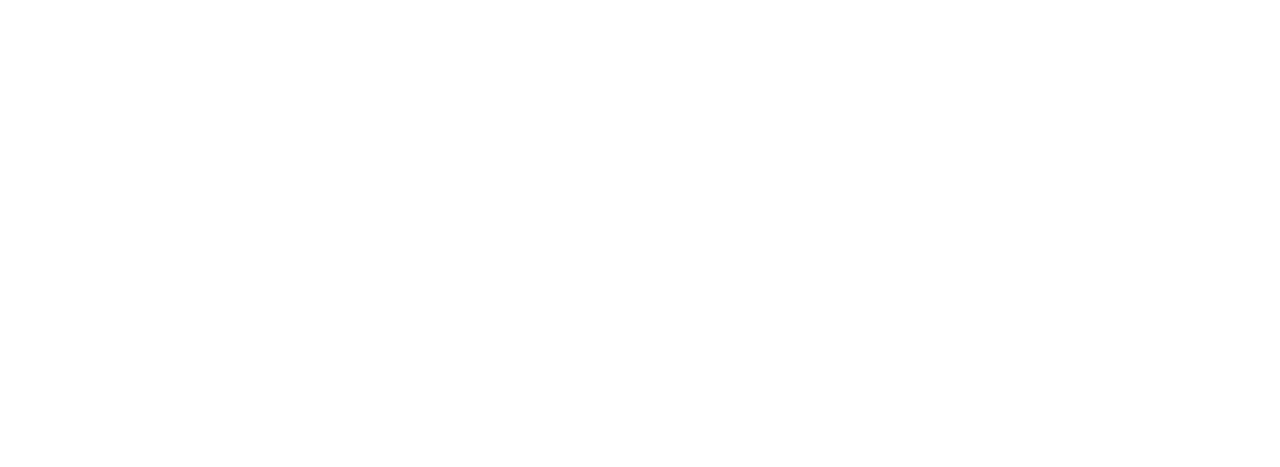
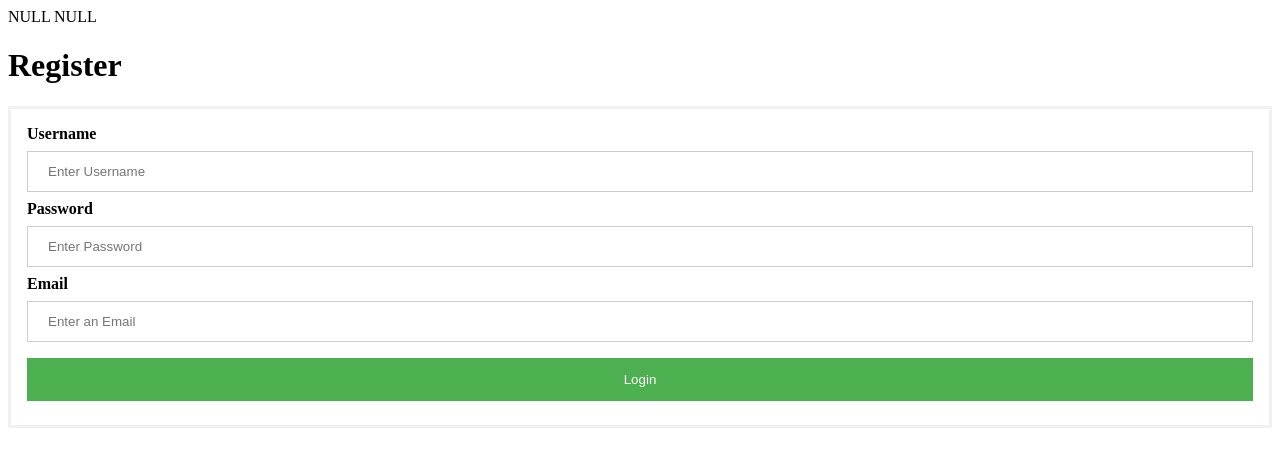
Before and after one commit to elijahcruz12/The-Great-PHP-Repo, a PHP site: page /register.php in a window 1280 px wide. Before the commit the part shown is empty. Shown: the top 467 px of the page. Run offline with PHP 8.4, Linux system fonts and the light colour scheme; data that the repository does not hold is empty.

Commit message:
Worked on the login and register. Will do register first.

```diff
--- a/login/mysqli/v1/register.php
+++ b/login/mysqli/v1/register.php
@@ -0,0 +1,129 @@
+<?php
+//The login page
+
+// Turns the POST into easier variables.
+$username = $_POST['uname'];
+$password = $_POST['psw'];
+$email = $_POST['email'];
+
+var_dump($username);
+var_dump($password);
+
+//For dev purposes the salt for the passwordcrypt is the email is the email.
+?>
+<html>
+    <head>
+        <title>Register</title>
+        <meta name="viewport" content="width=device-width, initial-scale=1">
+        <style>
+            /* Bordered form */
+            form {
+                border: 3px solid #f1f1f1;
+            }
+
+            /* Full-width inputs */
+            input[type=text], input[type=password], input[type=email] {
+                width: 100%;
+                padding: 12px 20px;
+                margin: 8px 0;
+                display: inline-block;
+                border: 1px solid #ccc;
+                box-sizing: border-box;
+            }
+
+            /* Set a style for all buttons */
+            button {
+                background-color: #4CAF50;
+                color: white;
+                padding: 14px 20px;
+                margin: 8px 0;
+                border: none;
+                cursor: pointer;
+                width: 100%;
+            }
+
+            /* Add a hover effect for buttons */
+            button:hover {
+                opacity: 0.8;
+            }
+
+            /* Add padding to containers */
+            .container {
+                padding: 16px;
+            }
+        </style>
+    </head>
+    <body>
+<?php
+if(!empty($_POST['uname']) && !empty($_POST['password'])){
+    //Using the post can make it easier for the if statment above.
+
+    //Now lets encrypt the password.
+
+?>
+<?php
+}
+else{
+?>
+
+    <?php
+    //Here we add the sql.php file
+    include_once("sql.php");
+
+    if(!empty($_SESSION['loggedin']) && !empty($_SESSION['username'])){
+        //You are logged in.
+    ?>
+        <h1>Error</h1>
+        <p>You are logged in.</p>
+    <?php
+    }
+    elseif(!empty($username) && !empty($password)){
+        //If we have actually posted the form already.
+        $usercheck = mysqli_query($sql, "SELECT * FROM USERS LIMIT 1 WHERE username='".$username."'");
+        if(mysqli_num_rows($usercheck) == 0){
+            //We did not found a user
+
+            //Pass the Email through md5
+            $salt = "$2y$05$".md5($email)."$";
+            //Now we crypt the password using the salt. This is done with blowfish.
+            $cryptpass = crypt($password, $salt);
+            //Now we can insert the details into the db
+            mysqli_query("INSERT INTO users (username, password, email)
+VALUES ('".$username."', '".$cryptpass."', '".$email."');");
+
+            //Verify that the user was entered
+            $finalcheck = mysqli_query($sql, "SELECT * FROM USERS LIMIT 1 WHERE username='".$username."'");
+            if(mysqli_num_rows($usercheck) > 0){
+                echo "Done.";
+            }
+        }
+    }
+    else{
+        //Show the register form
+        ?>
+
+        <h1>Register</h1>
+
+        <form action="register.php" method="post">
+            <div class="container">
+                <label><b>Username</b></label>
+                <input type="text" placeholder="Enter Username" name="uname" required>
+
+                <label><b>Password</b></label>
+                <input type="password" placeholder="Enter Password" name="psw" required>
+
+                <label><b>Email</b></label>
+                <input type="email" placeholder="Enter an Email" name="email" required>
+
+
+                <button type="submit">Login</button>
+            </div>
+        </form>
+
+        <?php
+    }
+}
+    ?>
+
+    </body>
+</html>
```
Also changed, not shown: login/mysqli/v1/login.php (+8 -12 lines).
